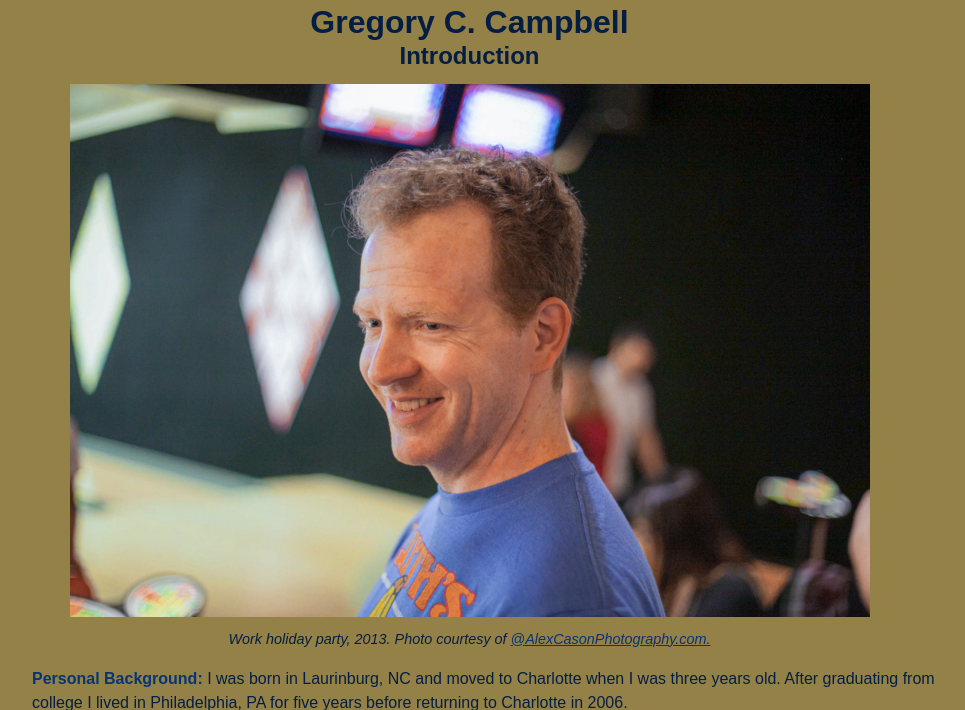
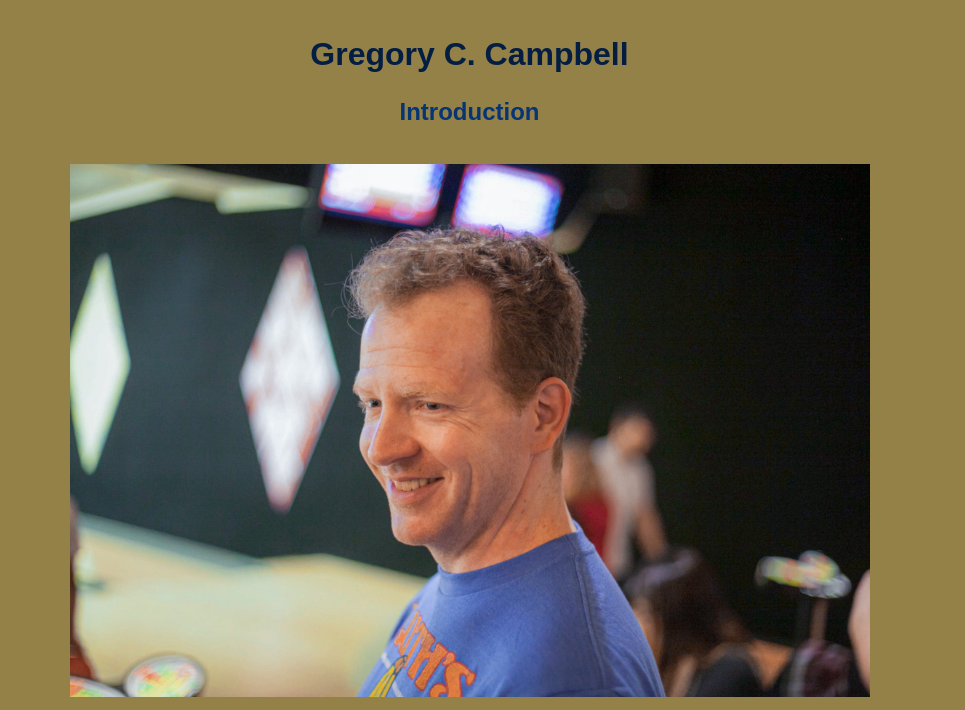
Before and after one commit to gcampbell451/gcampbell451.github.io, a PHP site: page /web210/introduction.html in a window 1280 px wide. Shown: the part 170-880 px from the top of the page, without its empty margins (173-1138 px from the left). Run offline with PHP 8.4, Linux system fonts and the light colour scheme.

Commit message:
Update temp210.css

```diff
--- a/web210/styles/temp210.css
+++ b/web210/styles/temp210.css
@@ -155,6 +155,19 @@ h1  {
 	color: var(--color1);
 }
 
+.space_h1 {
+	padding-top: 1em;
+}
+
+h2 {
+	color: var(--color2);
+}
+
+.space_h2 {
+	padding-top: 1em;
+	padding-bottom: 1em;
+}
+
 main  {
 	background-color: var(--bgcolor);
 	padding-left: 5px;
```
